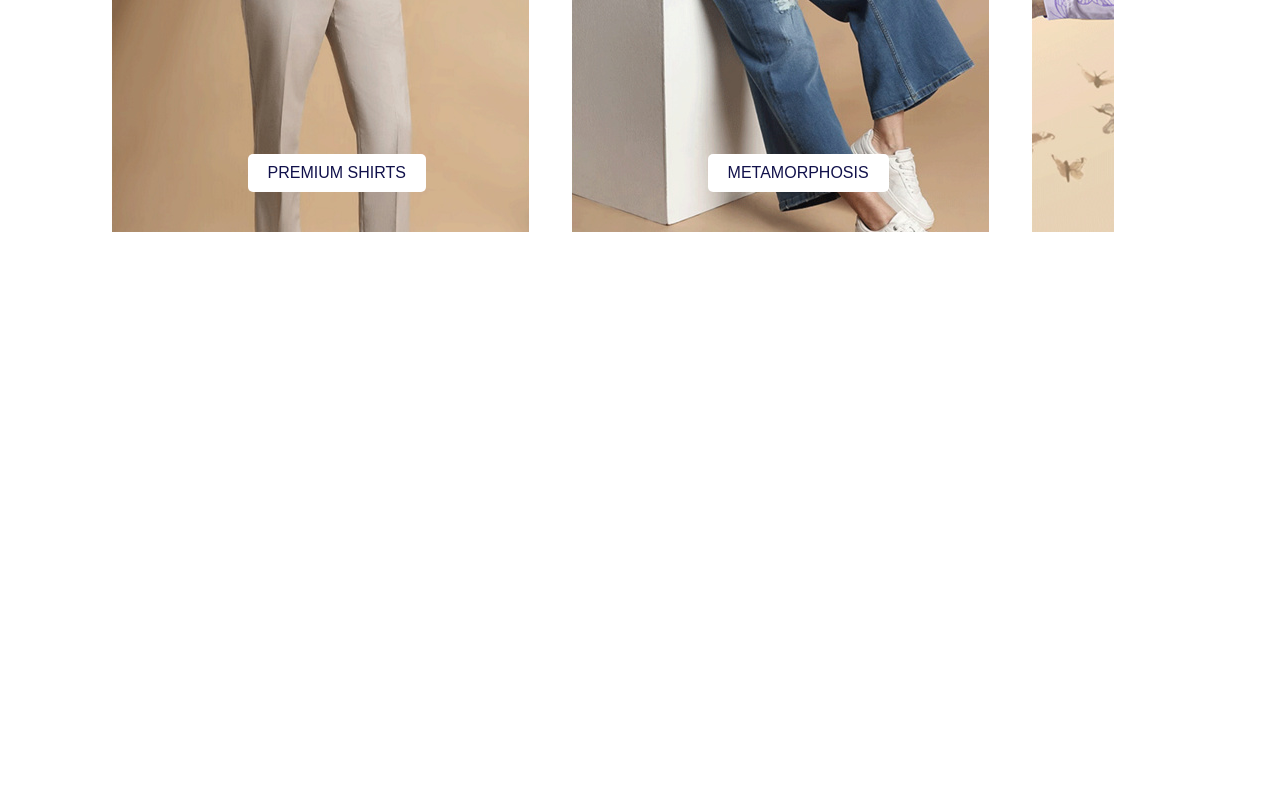
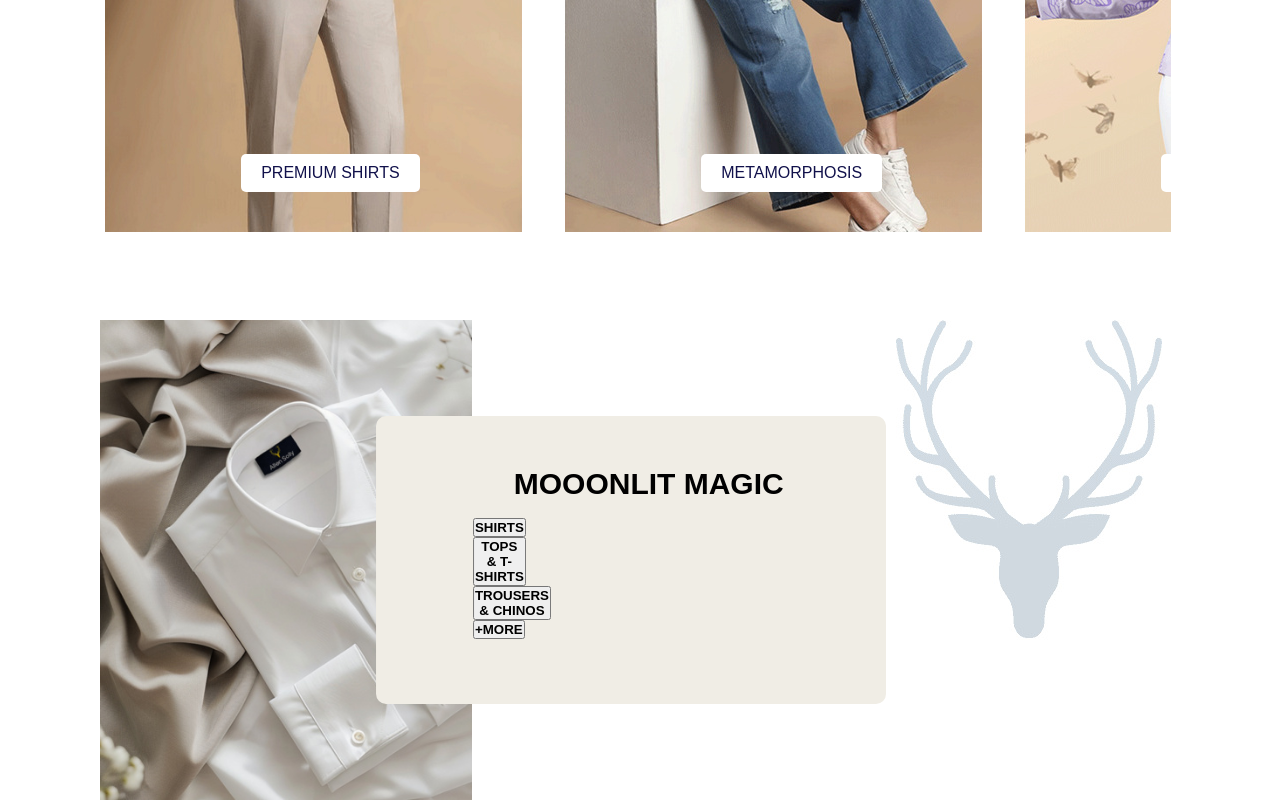
Before and after one commit to ArjunKSanthosh/allensolly, a plain HTML site: page allen.html in a window 1280 px wide. Shown: the part 1969-2769 px from the top of the page. Before the commit the page ends 2225 px from the top, so only its background shows below. Drawn offline with Linux system fonts and the light colour scheme.

Commit message:
pblm@card1

```diff
--- a/allen.html
+++ b/allen.html
@@ -61,7 +61,7 @@
                     <h1 class="expr">EXPRESS DELIVERY</h1>
                     <p>Select your nearest store</p>
                 </div>
-                <div class="adi"><img src="./images/adb.jpg" alt=""></div>
+                <div class="adi"><img src="./images/ambani.svg" alt=""></div>
             </div>
         </div>
         </div>
@@ -151,6 +151,22 @@
             <div class="p1"><p>BAG BLITZ</p></div>
         </div>
     </div>
+<div class="moonlit">
+    <div class="shirt">
+    </div>
+    <div class="allenl">
+        <img src="./images/logos.jpeg" alt="">
+    </div>
+    <div class="box">
+        <h2>MOOONLIT MAGIC</h2>
+        <div class="buto">
+            <button><b>SHIRTS</b></button>
+            <button><b>TOPS & T-SHIRTS</b></button>
+            <button><b>TROUSERS & CHINOS</b></button>
+            <button><b>+MORE</b></button>
+        </div>
+    </div>
+</div>
 </div>
 </body>
 </html>
--- a/allenstyle.css
+++ b/allenstyle.css
@@ -18,8 +18,6 @@
     color: white;
     align-items: center;
     font-family: Arial, Helvetica, sans-serif;
-
-
 }
 .more{
     width: 40%;
@@ -29,7 +27,6 @@
     display: flex;
     border-right: 1px solid white;
     align-items: center;
-
 }
 .del{
     font-size: 10px;
@@ -50,11 +47,9 @@
     font-size: 13px;
     align-items: center;
     margin-right: 2%;
-
 }
 .right li{
     padding-left: 10px;
-
 }
 .right img{
     width: 30px;
@@ -111,12 +106,10 @@
     margin-left: 20px;
 }
 .cont{
-
     display: flex;
     justify-content: space-between;
     align-items: center;
     width: 100%;
-
 }
 .searchim{
     display: flex;
@@ -143,8 +136,8 @@
     height: 40%;
 }
 .adi img{
-    width: 50%;
-    height: 50%;
+    width: 39%;
+    height: 45%;
 }
 .right li:hover{
     color: rgb(170, 137, 52);
@@ -275,11 +268,11 @@
     justify-content: space-evenly;
 }
 .card1{
-    width: 80%;
+    width: 85%;
     display: flex;
     justify-content: space-between;
     overflow-x: scroll;
-    margin-left: 7%;
+    margin-left: 6.5%;
 
     /* overflow-y: hidden; */
 }
@@ -298,3 +291,53 @@
     font-family: Arial, Helvetica, sans-serif;
     background-color: white;
 }
+.moonlit{
+    width: 83%;
+    margin-left: 7.8%;
+    height: 60vh;
+    background-color: aqua;
+    display: flex;
+    position: relative;
+    margin-top: 5%;
+}
+.shirt{
+    width: 35%;
+    height: 60vh;
+    background-image: url(./images/shirt.jpeg);
+    object-fit: cover;
+    background-color: red;
+    background-repeat: no-repeat;
+    background-size: cover;
+}
+.allenl{
+    width: 65%;
+    height: 60vh;
+    background-color:white;
+}
+.allenl img{
+    position: absolute;
+    right: 0;
+}
+.box{
+    border-radius: 10px;
+    width: 48%;
+    height: 60%;
+    position: absolute;
+    background-color:rgb(240, 237, 229);
+    top: 50%;
+    left: 50%;
+    transform: translate(-50%,-50%);
+}
+.box h2{
+    position: absolute;
+    margin-top: 10%;
+    left: 27%;
+    font-family: Arial, Helvetica, sans-serif;
+    font-size: 30px;
+}
+.buto{
+    position: absolute;
+    margin-top: 20%;
+    left: 19%;
+    width: 50px;
+}
```
Also changed, not shown: images/ambani.svg (added), images/logos.jpeg (added).
